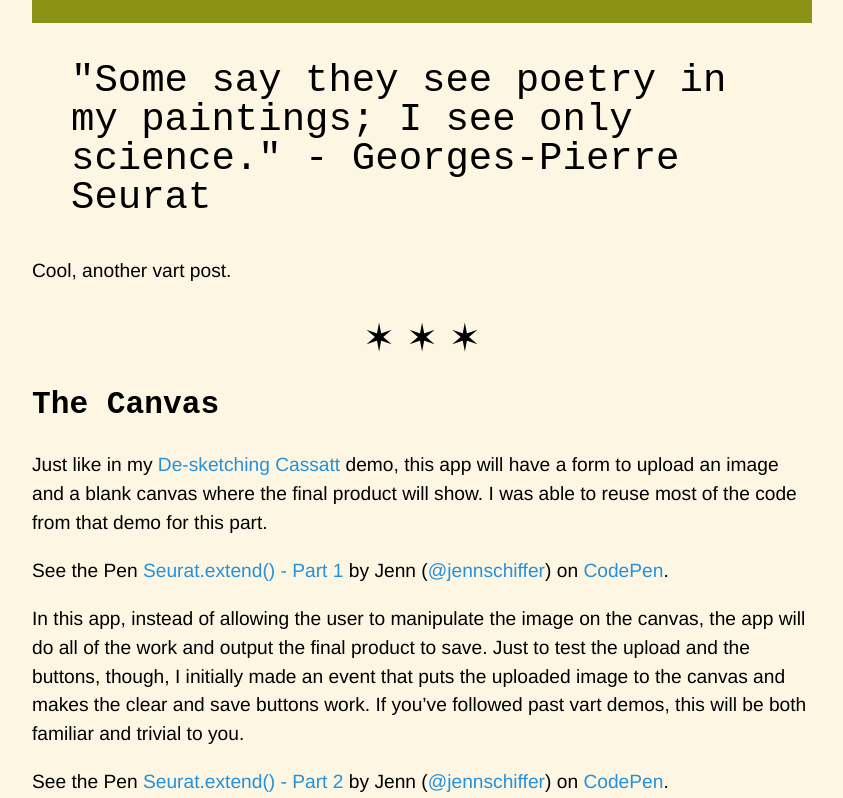
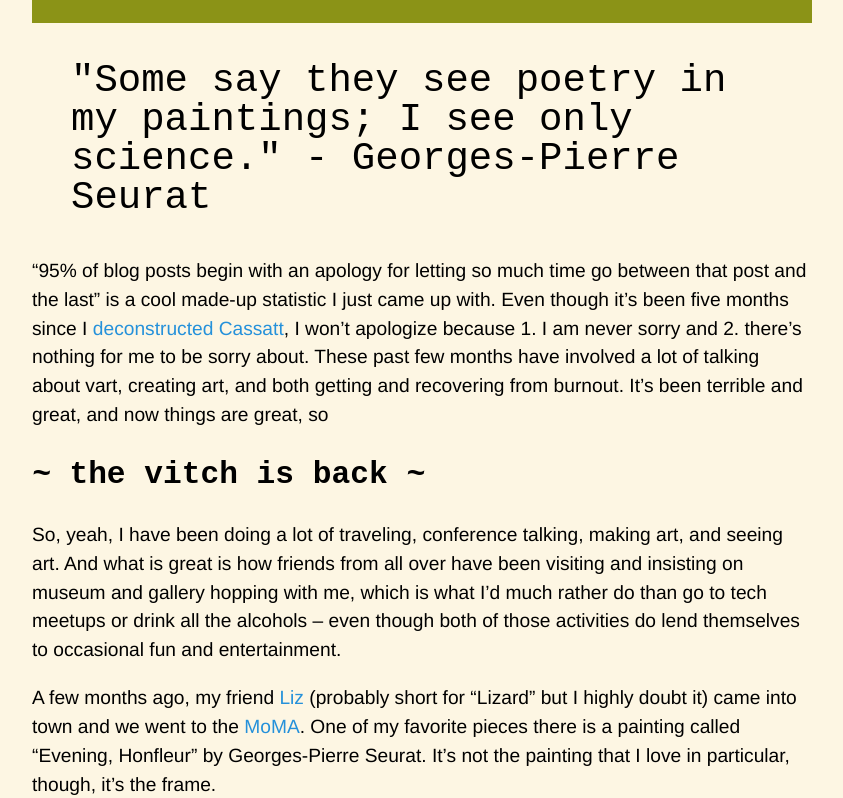
Before and after one commit to jennschiffer/var-t, a Jekyll site: the page built from _posts/2015-07-14-seurat.markdown, in a window 1280 px wide and 1400 px high, scrolled down 301 px. Shown: the top 798 px of the window, without its empty margins (218-1061 px from the left). Built offline with Jekyll 4.4.1, drawn with Linux system fonts in a browser that asks for light colours; some of the changed text lies outside the part shown; grey boxes are pictures that could not be loaded.

Commit message:
final before publish

```diff
--- a/_posts/2015-07-14-seurat.markdown
+++ b/_posts/2015-07-14-seurat.markdown
@@ -11,7 +11,35 @@
 
 <blockquote>"Some say they see poetry in my paintings; I see only science." - Georges-Pierre Seurat</blockquote>
 
-Cool, another vart post.
+"95% of blog posts begin with an apology for letting so much time go between that post and the last" is a cool made-up statistic I just came up with. Even though it's been five months since I [deconstructed Cassatt](/cassatt), I won't apologize because 1. I am never sorry and 2. there's nothing for me to be sorry about. These past few months have involved a lot of talking about vart, creating art, and both getting and recovering from burnout. It's been terrible and great, and now things are great, so
+
+### *~* the vitch is back *~*
+
+So, yeah, I have been doing a lot of traveling, conference talking, making art, and seeing art. And what is great is how friends from all over have been visiting and insisting on museum and gallery hopping with me, which is what I'd much rather do than go to tech meetups or drink all the alcohols – even though both of those activities do lend themselves to occasional fun and entertainment.
+
+A few months ago, my friend [Liz](https://twitter.com/infraredflower) (probably short for "Lizard" but I highly doubt it) came into town and we went to the [MoMA](http://moma.org). One of my favorite pieces there is a painting called "Evening, Honfleur" by Georges-Pierre Seurat. It's not the painting that I love in particular, though, it's the frame.
+
+<img src="/assets/seurat/honfleur.png" />
+
+<p class="caption">"Evening, Honfleur" 1886</p>
+
+Georges-Pierre Seurat was a French painter who basically started the Neo-Impressionist movement in the latter quarter of the 1800s. He was young and died young, at age 31. His most recognizable painting, "A Sunday Afternoon on the Island of La Grande Jatte" began an era of academic paintings that were beautiful and mixed science and politics with impressionism.
+
+<img src="/assets/seurat/sunday.png" />
+
+<p class="caption">"A Sunday Afternoon on the Island of La Grande Jatte" 1886</p>
+
+If you zoom in on this painting's edges, you'll see he also created a neat stippling border like the did the frame of *Evening, Honfleur*.
+
+<img src="/assets/seurat/same.png" />
+
+<p class="caption">selfie, 2015</p>
+
+Being a pixel artist who also uses colored pencil, my process is tedious yet therapeutic, like I imagine Seurat's painstaking stippling work was. Not only did he have such focused and beautiful stippling, but he used color theory to play tricks on the eyes and make colors so much more vibrant. Look at the man lounging above – his pants look like off-white linen, but closely you can see that so many colors were used to create them!
+
+In extending the painting to the frame, Seurat had control over his constraints of space and color. The frames and borders he painting usually were complimentary to the the canvas, more so in *A Sunday Afternoon* than in *Honfleur*, and it is not anything like I had experienced or conceived of being able to do before. This is why *Evening, Honfleur* is my most favorite piece in the MoMA.
+
+For this latest installation in the vart institute, I created an app that generates pixelated frames around uploaded images using the colors within that image. I call it *seurat.extend()* but it doesn't use the `extend()` function. See, that is a programming pun. A play on words related to code. Okay I'm extending this paragraph way too long, let's code!
 
 <p class="hr">&sext; &sext; &sext;</p>
 
@@ -64,7 +92,7 @@
 
 <img src="/assets/seurat/pear-2.png" />
 
-See, pretty cool! The source is below:
+See, pretty cool! Of course, the larger your image and more colors it has, the longer it takes. It definitely hangs a bit in the browser, so whisper softly to your computer as you upload a nice petite-sized image. The source is below:
 
 <p data-height="400" data-theme-id="16673" data-slug-hash="a697f16beeae5a2f54f8479c56bb4d53" data-default-tab="result" data-user="jennschiffer" class='codepen'>See the Pen <a href='http://codepen.io/jennschiffer/pen/a697f16beeae5a2f54f8479c56bb4d53/'>Seurat.extend() - Part 7</a> by Jenn (<a href='http://codepen.io/jennschiffer'>@jennschiffer</a>) on <a href='http://codepen.io'>CodePen</a>.</p>
 
@@ -72,9 +100,9 @@
 
 <p class="hr">&sext; &sext; &sext;</p>
 
+This project for me, in particular, made me face technical constraints in a way that previous apps on this site have not. Color theory involves math, and a lot of math means a lot of work on the browser. I had to hold back a lot in what can be done with colors because I didn't want to crash all of your browsers (youuuuu're wellllcommme). My coworker and best friend, <a href="http://twitter.com/brianloveswords">Brian</a> is working on a color sorting thing much like what I wanted to do here, and he too hit a road block with browser performance and is now involving web workers and all sorts of fun cutting-edge web stuff. I love working with and being pals with smart people who like and make art.
 
-
-Wow, done.
+Another tough part was not having any actual emotional connection to the artist, just the painting. I did that on purpose this time around.  Writing about [Mary Cassatt](/cassatt) was both emotional and difficult and sad, but this project made me happy and think of nice friends and happenings I've had since I last posted. I look forward to more of that, and more artistic exploration, this summer.
 
 <p>Sources:
   <ul>
--- a/index.html
+++ b/index.html
@@ -12,7 +12,9 @@
 
     <p><code>var t;</code> (pronounced "vart," which rhymes with "fart" because I am 12) is a writing, art, and code project that I started to teach me and you about art, as well as to create interactive works that may motivate art lovers to program their own stuff.</p>
 
-    <p>In October of last year I launched this project with a generative <a href="/mondrian">Piet Mondrian</a> generator. I was absolutely <em>floored</em> with the positive responses from both programmers and artists. For the first time since I was a kid, I felt validated in making art as a software engineer, and others expressed the same feeling. The following months I went for a bit more ambitious and personal project with the surrealist <a href="/magritte">René Magritte</a>, and then explored the theme of imperfection with <a href="/matisse">Henri Matisse</a>. For this first post of 2015, I'm writing about an American woman named <a href="/cassatt">Mary Cassatt</a>, who broke through the male-dominated art world to become a famous Impressionist painter.</p>
+    <p>In October of last year I launched this project with a generative <a href="/mondrian">Piet Mondrian</a> generator. I was absolutely <em>floored</em> with the positive responses from both programmers and artists. For the first time since I was a kid, I felt validated in making art as a software engineer, and others expressed the same feeling. The following months I went for a bit more ambitious and personal project with the surrealist <a href="/magritte">René Magritte</a>, and then explored the theme of imperfection with <a href="/matisse">Henri Matisse</a>. For this first post of 2015, I wrote about an American woman named <a href="/cassatt">Mary Cassatt</a>, who broke through the male-dominated art world to become a famous Impressionist painter.</p>
+
+    <p>After a few months of dealing with burnout and emotions expressed in that Cassatt post, I am back and focusing on the positive moments of the year with <a href="/seurat">Georges-Pierre Seurat</a>.</p>
 
     <p>I hope you have as much fun reading, learning, and playing with art as much I did making it.</p>
 
```
Also changed, not shown: _layouts/demo-seurat.html (+5 -5 lines), 3 other files.
